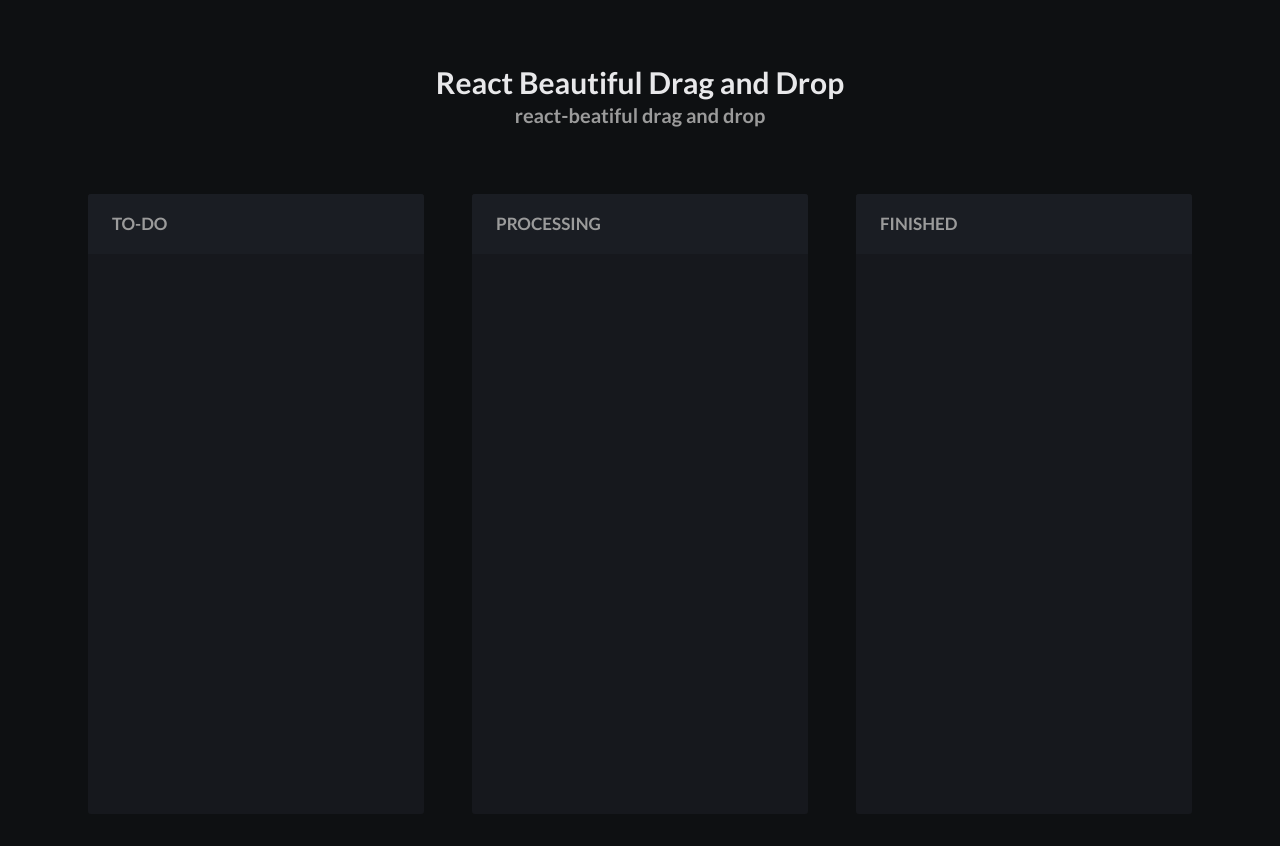
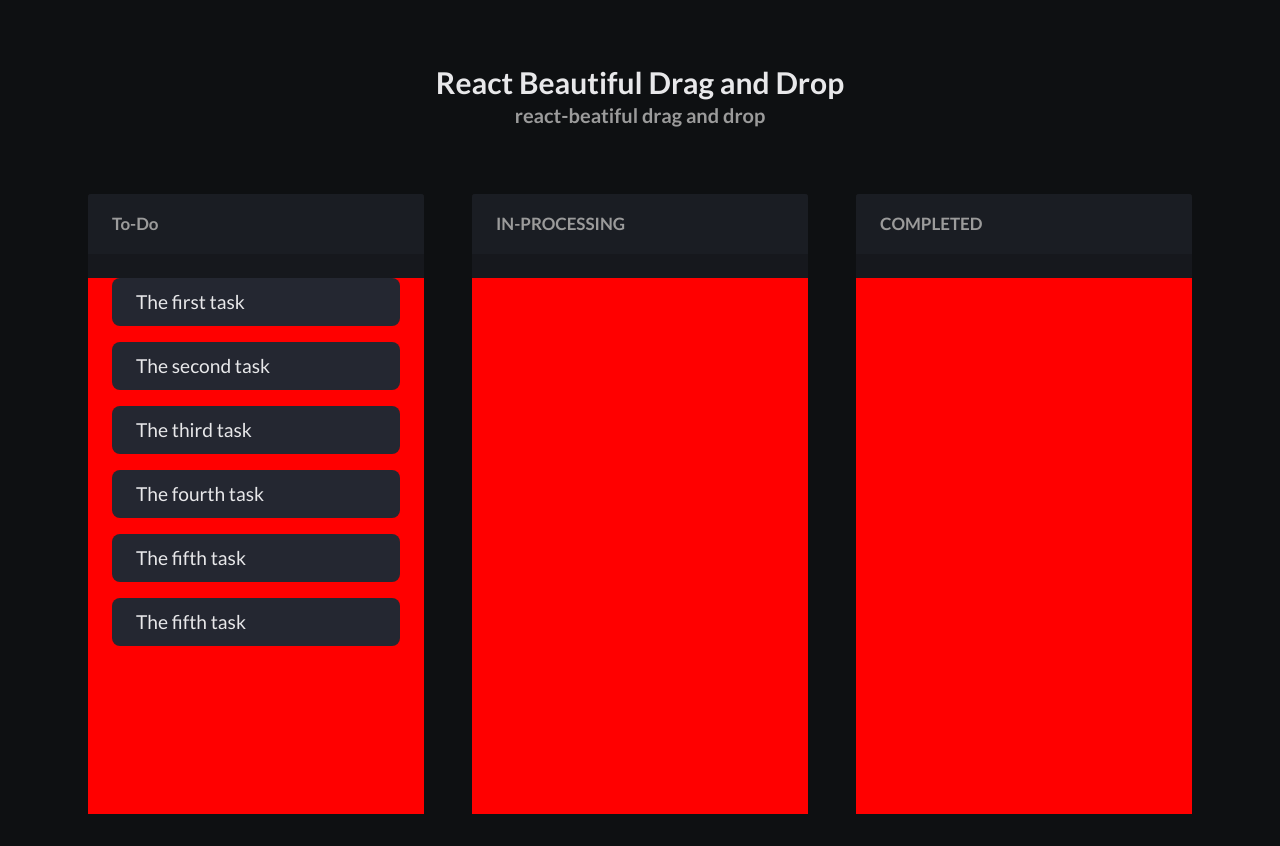
Before and after one commit to Luke0195/react-dragable, a React (Vite) app: page / in a window 1280 px wide. Built offline with nearby package versions, Linux system fonts and the light colour scheme.

Commit message:
fix: dragable bug

```diff
--- a/package.json
+++ b/package.json
@@ -19,6 +19,7 @@
   },
   "devDependencies": {
     "@types/react": "^18.0.15",
+    "@types/react-beautiful-dnd": "^13.1.2",
     "@types/react-dom": "^18.0.6",
     "@vitejs/plugin-react": "^2.0.0",
     "typescript": "^4.6.4",
--- a/src/App.tsx
+++ b/src/App.tsx
@@ -1,9 +1,19 @@
-import React from "react";
+import React, { useState } from "react";
+import { DragDropContext, DropResult } from "react-beautiful-dnd";
 import { Flex, Heading, Text } from "@chakra-ui/react";
 import Columns from "./components/Column";
 import "./App.css";
+import initialData from "./data/index";
 const App = () => {
+  const [state, setState] = useState(initialData);
+  const onDragEnd = (result: DropResult) => {
+    // para onde o drag está indo
+    const { destination, source } = result;
+    console.log("Destino", destination);
+    console.log("Source", source);
+  };
   return (
+    <DragDropContext onDragEnd={onDragEnd}>
       <Flex
         flexDir="column"
         bg="main-bg"
@@ -21,11 +31,17 @@ const App = () => {
           </Text>
         </Flex>
         <Flex justify={"space-between"} px="4rem">
-        <Columns title="TO-DO" />
-        <Columns title="PROCESSING" />
-        <Columns title="FINISHED" />
+          {state.columnOrder.map((columnId: string) => {
+            //@ts-ignore
+            const column = state.columns[`${columnId}`];
+            //@ts-ignore
+            const tasks = column.tasksIds.map((taskId) => state.tasks[taskId]);
+            //@ts-ignore
+            return <Columns key={column.id} column={column} tasks={tasks} />;
+          })}
         </Flex>
       </Flex>
+    </DragDropContext>
   );
 };
 
--- a/src/components/Column/index.tsx
+++ b/src/components/Column/index.tsx
@@ -1,10 +1,10 @@
 import React from "react";
+import Card from "../Card";
+
 import { Flex, Text } from "@chakra-ui/react";
+import { Draggable, Droppable } from "react-beautiful-dnd";
 
-interface ColumnProps {
-  title: string;
-}
-const Column = (props: ColumnProps) => {
+const Column = ({ column, tasks }: any) => {
   return (
     <Flex
       rounded={"3px"}
@@ -31,9 +31,50 @@ const Column = (props: ColumnProps) => {
           fontWeight={600}
           color="subtle-text"
         >
-          {props.title}
+          {" "}
+          {column.title}
         </Text>
       </Flex>
+      <Droppable droppableId={column.id}>
+        {(droppableProvided, dropplableSnapshot) => (
+          <Flex
+            px="1.5rem"
+            flex={1}
+            flexDir="column"
+            bg="red"
+            ref={droppableProvided.innerRef}
+            {...droppableProvided.droppableProps}
+          >
+            {tasks.map((item: any, index: number) => {
+              console.log(item);
+              return (
+                <Draggable
+                  key={item.id}
+                  draggableId={`${item.id}`}
+                  index={item.id}
+                >
+                  {(draggableProvided, draggablesnapShot) => (
+                    <Flex
+                      key={item.id}
+                      mb="1rem"
+                      height={"30px"}
+                      bg="card-bg"
+                      rounded="8px"
+                      p="1.5rem"
+                      align={"center"}
+                      ref={draggableProvided.innerRef}
+                      {...draggableProvided.dragHandleProps}
+                      {...draggableProvided.draggableProps}
+                    >
+                      <Text fontSize={"1.2rem"}> {item.content}</Text>
+                    </Flex>
+                  )}
+                </Draggable>
+              );
+            })}
+          </Flex>
+        )}
+      </Droppable>
     </Flex>
   );
 };
--- /dev/null
+++ b/src/data/index.ts
@@ -0,0 +1,31 @@
+const initialData = {
+  tasks: {
+    1: { id: 1, content: "The first task" },
+    2: { id: 2, content: "The second task" },
+    3: { id: 3, content: "The third task" },
+    4: { id: 4, content: "The fourth task" },
+    5: { id: 5, content: "The fifth task" },
+    6: { id: 6, content: "The fifth task" },
+  },
+
+  columns: {
+    "column-1": {
+      id: "column-1",
+      title: "To-Do",
+      tasksIds: [1, 2, 3, 4, 5, 6],
+    },
+    "column-2": {
+      id: "column-2",
+      title: "IN-PROCESSING",
+      tasksIds: [],
+    },
+    "column-3": {
+      id: "column-3",
+      title: "COMPLETED",
+      tasksIds: [],
+    },
+  },
+  columnOrder: ["column-1", "column-2", "column-3"],
+};
+
+export default initialData;
--- a/src/main.tsx
+++ b/src/main.tsx
@@ -5,9 +5,7 @@ import App from "./App";
 import "./index.css";
 import theme from "./theme";
 ReactDOM.createRoot(document.getElementById("root") as HTMLElement).render(
-  <React.StrictMode>
-    <ChakraProvider theme={theme}>
-      <App />
-    </ChakraProvider>
-  </React.StrictMode>
+  <ChakraProvider theme={theme}>
+    <App />
+  </ChakraProvider>
 );
```
Also changed, not shown: src/components/Card/index.tsx (+16 -4 lines), 1 other file (tests, documents, lock files or other folders). Lines whose indentation alone changed are shown as unchanged.
